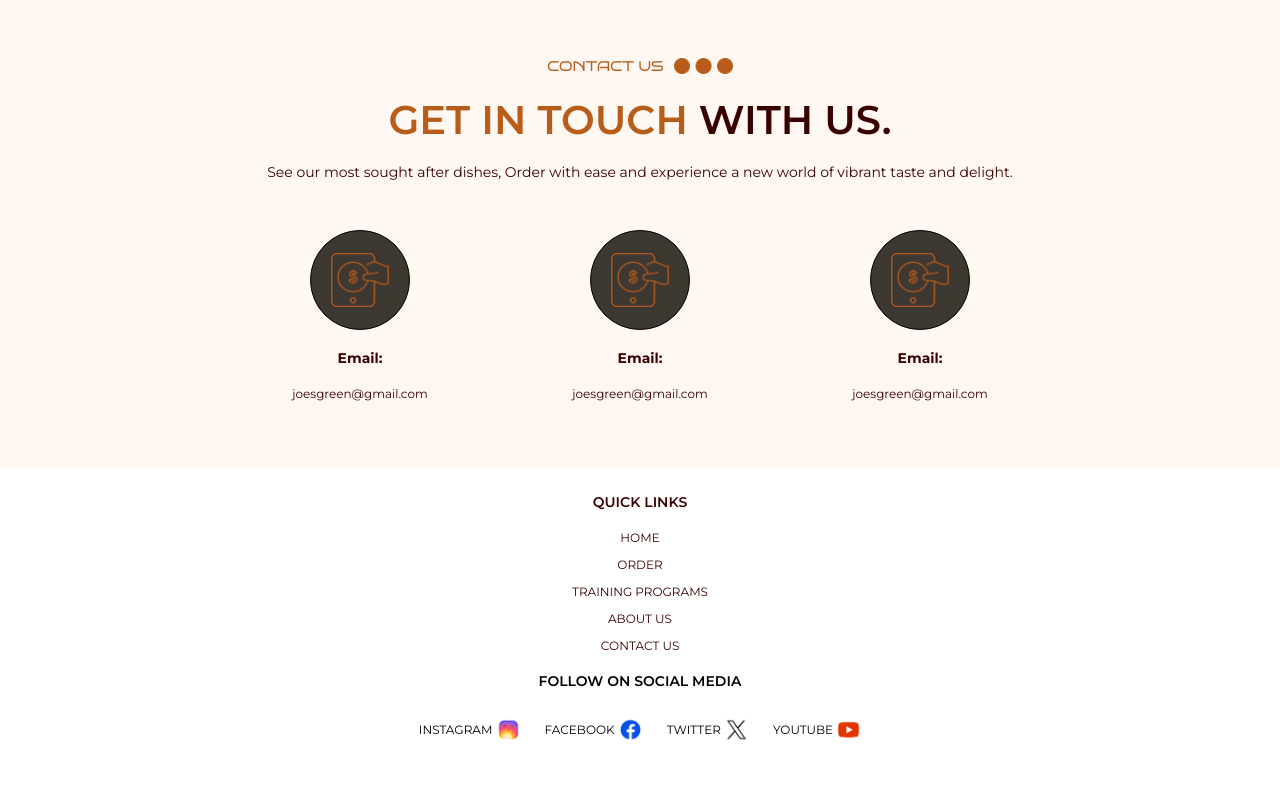
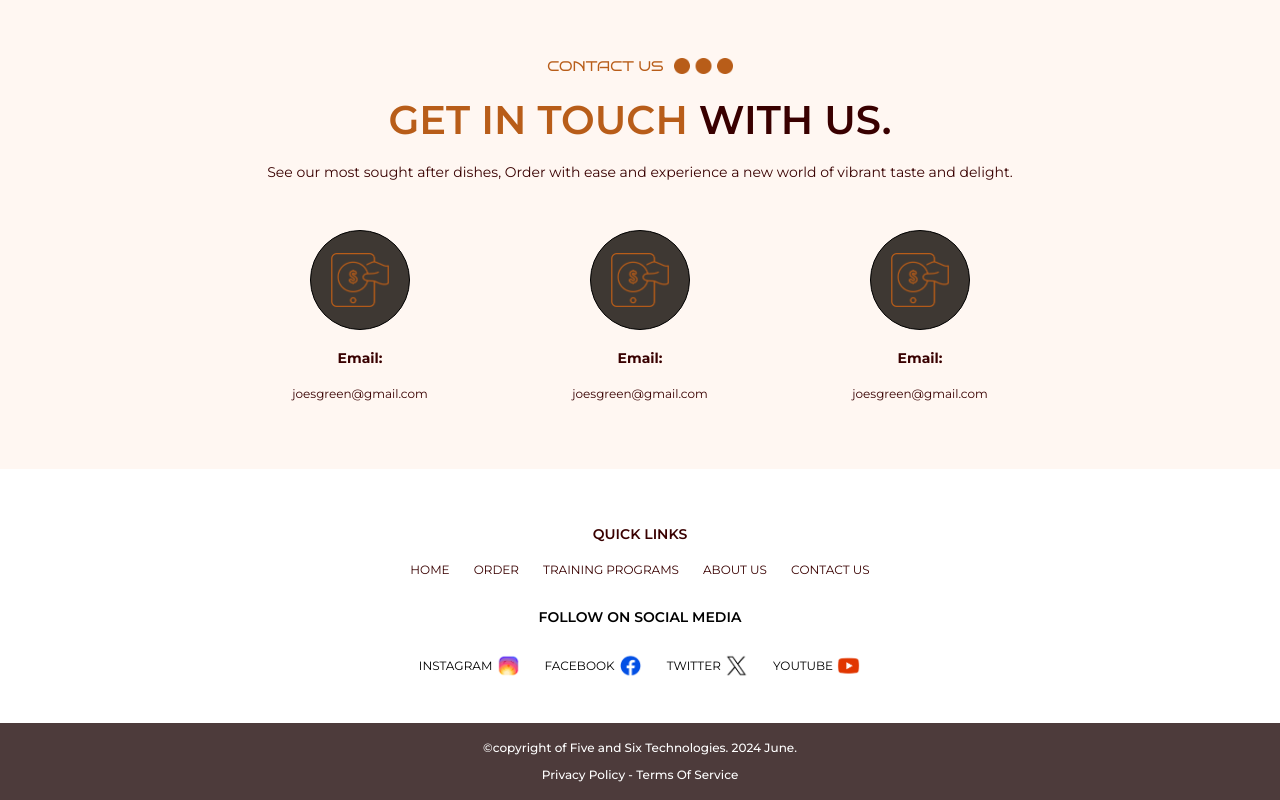
Before and after one commit to adefuyeabayomi/joesgreen, a React (Vite) app: page / in a window 1280 px wide. Shown: the part 3091-3891 px from the top of the page. Before the commit the page ends 3846 px from the top, so only its background shows below. Built offline with nearby package versions, Linux system fonts and the light colour scheme.

Commit message:
homepage basic ui done

```diff
--- a/src/components/footer/index.tsx
+++ b/src/components/footer/index.tsx
@@ -13,15 +13,18 @@ function Footer(): React.JSX.Element {
     return (
         <div id='footer'>
             <div className='mainSpacing'>
+                <div className='py-3'></div>
                 <div className='upperFooter'>
                     <div className='d-none'></div>
                     <div className='text-main text-center'>
-                        <p className='font-p font-medium'>QUICK LINKS</p>
-                        <p className='font-small'>HOME</p>
-                        <p className='font-small'>ORDER</p>
-                        <p className='font-small'>TRAINING PROGRAMS</p>
-                        <p className='font-small'>ABOUT US</p>
-                        <p className='font-small'>CONTACT US</p>
+                            <p className='font-p font-medium'>QUICK LINKS</p>
+                        <div className='row no-space align-items-center justify-content-center flex-column flex-md-row'>
+                            <p className='font-small w-max-content'>HOME</p>
+                            <p className='font-small w-max-content'>ORDER</p>
+                            <p className='font-small w-max-content'>TRAINING PROGRAMS</p>
+                            <p className='font-small w-max-content'>ABOUT US</p>
+                            <p className='font-small w-max-content'>CONTACT US</p>
+                        </div>
                     </div>
                     <div className='text-center'>
                     <p className='font-p font-medium'>FOLLOW ON SOCIAL MEDIA</p>
@@ -32,12 +35,18 @@ function Footer(): React.JSX.Element {
                             <p className='font-small w-max-content'>YOUTUBE <img src={youtube} className='socialIcon' /></p>
                         </div>
                     </div>
+
+                <div className='py-3'></div>
                 </div>
-                <div className='lowerFooter'>
-                    <div></div>
+            </div>
+
+                <div className='lowerFooter mainSpacing'>
+                    <div className='text-center'>
+                        <p className='font-small font-regular'>&copy;copyright of Five and Six Technologies. 2024 June.</p>
+                        <p className='font-small font-regular'>Privacy Policy - Terms Of Service</p>
+                    </div>
                     <div></div>
                 </div>
-            </div>
         </div>
     )
 }
--- a/src/components/footer/style.css
+++ b/src/components/footer/style.css
@@ -4,3 +4,7 @@
     position: relative;
     top: 8px;
 }
+.lowerFooter{
+    background-color: #4D3B3B;
+    color: white;
+}
```
